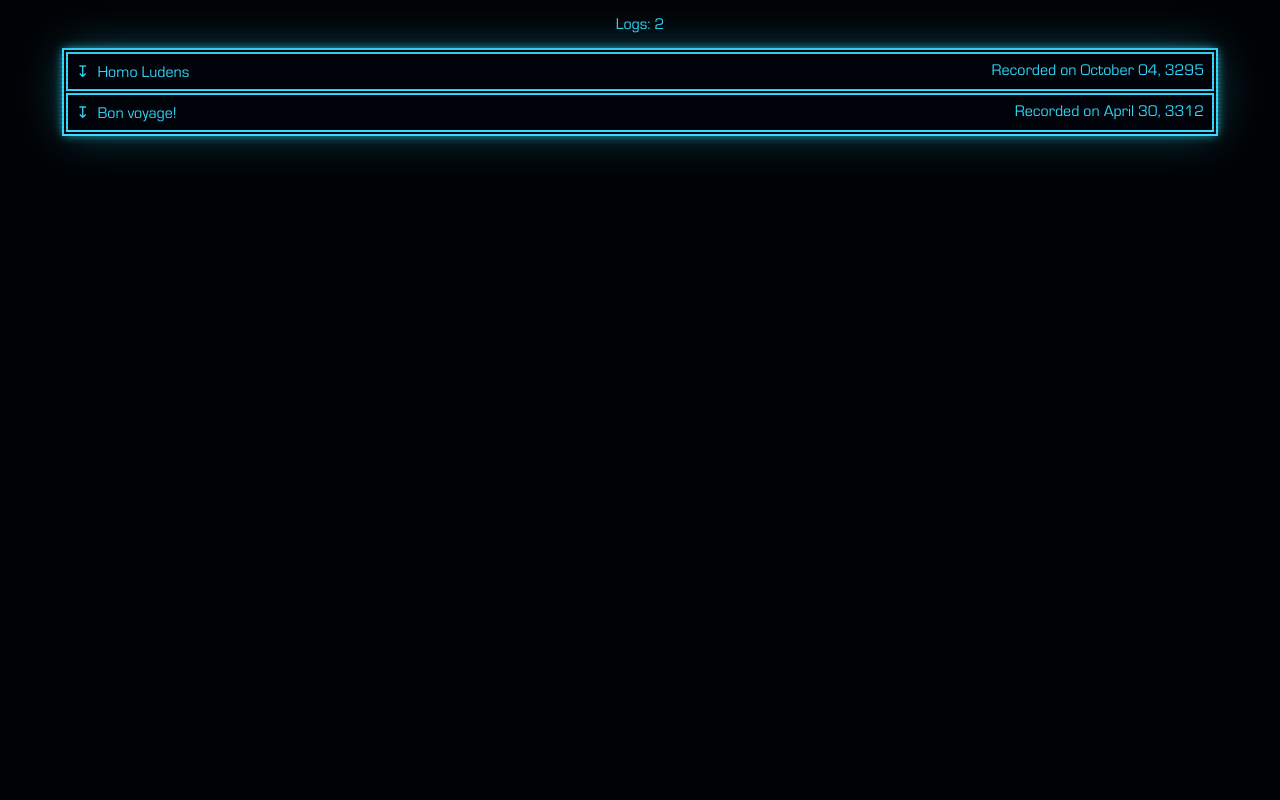
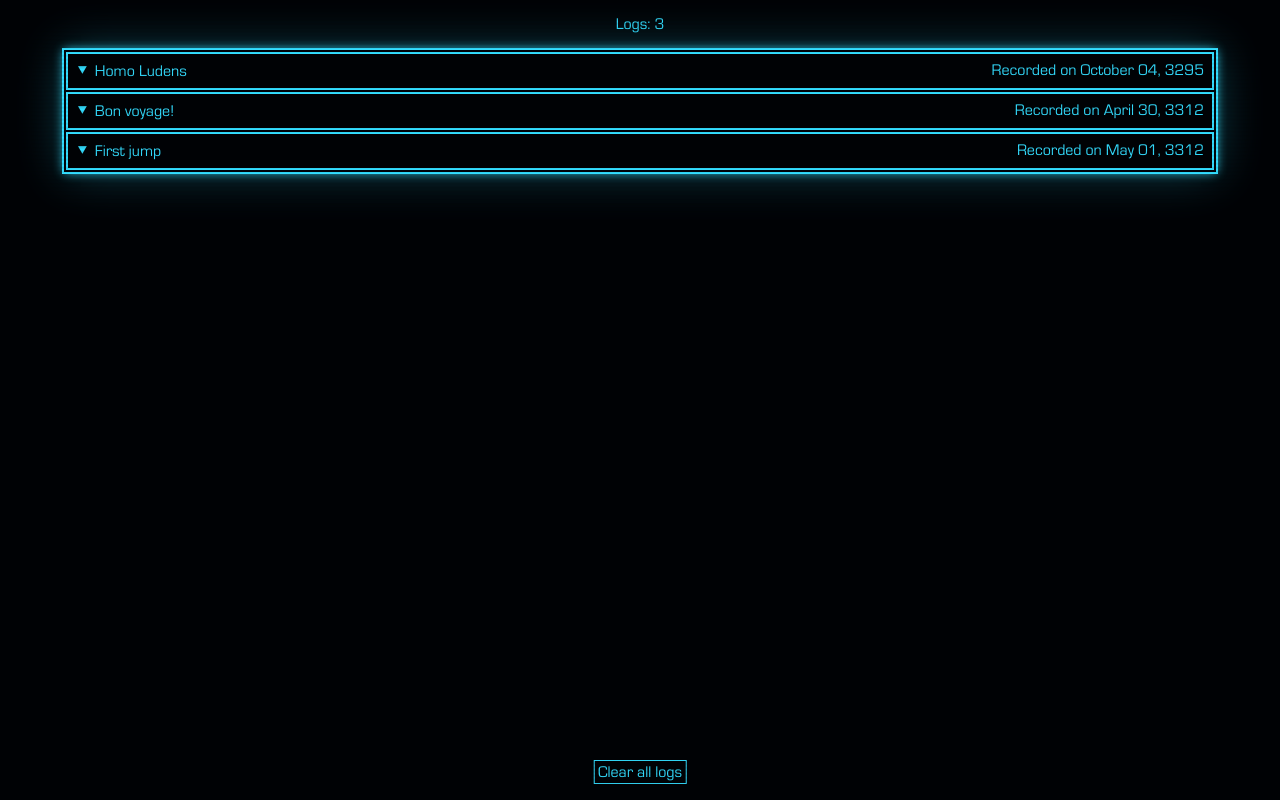
Before and after one commit to ClemOnGH/reebs-memories, a website: page index.html in a window 1280 px wide. Drawn offline with Linux system fonts and the light colour scheme.

Commit message:
Added a new log

```diff
--- /dev/null
+++ b/assets/json/first_jump.json
@@ -0,0 +1,40 @@
+{
+	"metadata": {
+		"title": "First jump",
+		"createdAt": 42359854650000,
+		"location": {
+			"system": "Rutu"
+		}
+	},
+	"conversation": [
+		{ "type": "message", "content": "[04:17:30] System name: Rutu" },
+		{ "type": "message", "content": "[04:17:30] Body name: A" },
+		{ "type": "message", "content": "[04:17:30] Fuel capacity: 100%" },
+		{ "type": "message", "content": "[04:17:30] Tritium capacity: 25,000t out of 25,000t available" },
+		{ "type": "message", "content": "[04:17:30] Landing pads: operational" },
+		{ "type": "message", "content": "[04:17:30] Hull strength: 100%" },
+		{ "type": "message", "content": "[04:17:30] Souls onboard: 6" },
+		{ "type": "message", "content": "[04:17:30] Carrier ready to jump!" },
+		{ "type": "message", "from": "CMD re-bi", "content": "*soupir*" },
+		{ "type": "message", "from": "CMD re-bi", "content": "Enclenchez le premier saut vers <span class=\"g\">XXXXXXXX</span>." },
+		{ "type": "message", "from": "Co-pilote", "content": "Entendu monsieur." },
+		{ "type": "message", "content": "[04:18:04] Jump request to <span class=\"g\">XXXXXXXX</span> engaged." },
+		{ "type": "message", "content": "[04:18:07] Jump request to <span class=\"g\">XXXXXXXX</span> accepted." },
+		{ "type": "message", "content": "[04:18:07] Begin jump phase 1..." },
+		{ "type": "message", "content": "[04:18:07] All landing pads will become unavailable in 12 minutes." },
+		{ "type": "message", "from": "CMD re-bi", "content": "Si vous me cherchez, je suis dans mon bureau." },
+		{ "type": "message", "content": "[04:28:07] 10 minutes before fleet jump." },
+		{ "type": "message", "content": "[04:33:07] 5 minutes before fleet jump." },
+		{ "type": "message", "content": "[04:33:07] Fleet will depart soon. We recommend you to head to the commanding area." },
+		{ "type": "message", "content": "[04:35:07] Jump phase 2 engaged. Securing carrier for departure." },
+		{ "type": "message", "content": "[04:37:07] Jump phase 3 engaged. Powering frame shift drive..." },
+		{ "type": "message", "content": "[04:37:37] Jump phase 4 engaged. Initiating frame shift drive..." },
+		{ "type": "message", "content": "[04:38:07] Jump phase 5 engaged. Entering hyperspace portal..." },
+		{ "type": "message", "content": "[04:38:45] Jump phase 6 engaged. Traversing hyperspace..." },
+		{ "type": "message", "content": "[04:39:02] Jump phase 7 engaged. Exiting hyperspace portal..." },
+		{
+			"type": "message",
+			"content": "[04:40:00] Fleet carrier jumped to <span class=\"g\">XXXXXXXX</span> succesfully ! Landing pads rendered operational."
+		}
+	]
+}
--- a/assets/json/homo_ludens.json
+++ b/assets/json/homo_ludens.json
@@ -9,51 +9,57 @@
 	},
 	"conversation": [
 		{ "type": "message", "from": "???", "content": "Dis, tu vois cette étoile ?" },
-		{ "type": "message", "from": "re-bi", "content": "Hein ?" },
+		{ "type": "message", "from": "CMD re-bi", "content": "Hein ?" },
 		{ "type": "message", "from": "???", "content": "Celle-là. À environ... 22 degrés du sol, pile au sud-est vu l'heure qu'il est." },
-		{ "type": "message", "from": "re-bi", "content": "Euh... oui! Je la vois!" },
+		{ "type": "message", "from": "CMD re-bi", "content": "Euh... oui! Je la vois!" },
 		{ "type": "message", "from": "???", "content": "Cette étoile, on l'appelle Rigel, ou Beta Orionis pour les intellos." },
-		{ "type": "message", "from": "re-bi", "content": "Rigel ? Qu'est-ce qu'elle a d'important ?" },
+		{ "type": "message", "from": "CMD re-bi", "content": "Rigel ? Qu'est-ce qu'elle a d'important ?" },
 		{
 			"type": "message",
 			"from": "???",
 			"content": " C'est l'étoile la plus brillante de la constellation d'Orion et la sixième plus brillante de toutes celles qu'on peut voir de nuit."
 		},
-		{ "type": "message", "from": "re-bi", "content": "Wouah!" },
-		{ "type": "message", "from": "re-bi", "content": "Tu y es déjà allé ?" },
+		{ "type": "message", "from": "CMD re-bi", "content": "Wouah!" },
+		{ "type": "message", "from": "CMD re-bi", "content": "Tu y es déjà allé ?" },
 		{ "type": "message", "from": "???", "content": "Bien sûr! C'est une vue à ne pas rater." },
 		{ "type": "message", "from": "???", "content": "Et celle-là, tu la vois ? Beaucoup plus bas, elle touche presque le sol." },
-		{ "type": "message", "from": "re-bi", "content": "Oui! Tu m'en a déjà parlé, c'est Sirius!" },
+		{ "type": "message", "from": "CMD re-bi", "content": "Oui! Tu m'en a déjà parlé, c'est Sirius!" },
 		{ "type": "message", "from": "???", "content": "C'est bien, tu apprends vite. Mais tu veux en voir une qui est vraiment importante ?" },
-		{ "type": "message", "from": "re-bi", "content": "Hm?" },
+		{ "type": "message", "from": "CMD re-bi", "content": "Hm?" },
 		{
 			"type": "message",
 			"from": "???",
 			"content": "Laisse-moi voir... au sud-sud-est... elle doit se trouver... là! Minuscule mais tu devrais pouvoir la voir."
 		},
-		{ "type": "message", "from": "re-bi", "content": "Je vois rien..." },
+		{ "type": "message", "from": "CMD re-bi", "content": "Je vois rien..." },
 		{ "type": "message", "from": "???", "content": "Regarde bien, il y en a quatres qui se chevauchent." },
-		{ "type": "message", "from": "re-bi", "content": "Celle-ci ?" },
+		{ "type": "message", "from": "CMD re-bi", "content": "Celle-ci ?" },
 		{
 			"type": "message",
 			"from": "???",
 			"content": "Presque! Celle-là c'est Zaurak. Un peu plus sur la droite il y a pi Eridani, puis Rana et enfin Ran, celle que je voulais te montrer."
 		},
-		{ "type": "message", "from": "re-bi", "content": "Je la vois, c'est bon! Mais elle est toute petite..." },
+		{ "type": "message", "from": "CMD re-bi", "content": "Je la vois, c'est bon! Mais elle est toute petite..." },
 		{ "type": "message", "from": "???", "content": "En effet. C'est une étoile naine orange. Mais tu sais ce qu'elle a de très important ?" },
-		{ "type": "message", "from": "re-bi", "content": "Non ?" },
+		{ "type": "message", "from": "CMD re-bi", "content": "Non ?" },
 		{
 			"type": "message",
 			"from": "???",
-			"content": "Il y a plus d'un millier d'années, c'était le système habitable le plus proche qu'on connaissait. Epsilon Eridani. L'Homme revait de pouvoir découvrir d'autres planètes pour toutes sortes de raisons. Certains pensaient que le réchauffement climatique deviendrait un problème majeur, d'autres pensaient que le problème venait de l'Homme et qu'il causerait sa propre perte et les quelques optimistes un peu attentionés - ceux qu'on refusait toujours d'écouter - disaient qu'un jour, l'Homme réussirait à conquérir l'univers. C'était un peu le bazar à l'époque..."
+			"content": "C'est un astronome grec du nom de Ptolémée qui l'a découvert il y a plusieurs milliers d'années déjà. Cette étoile faisait partie d'une gigantesque liste d'astres, étoiles et constellations qu'il s'amusait à cartographier. Ran n'est qu'une étoile parmis d'autres, elle n'a rien d'intéressant mais en l'an 2000, l'homme a commencé à étudier cette étoile de plus près et très vite, on a compris qu'il y avait une chance de trouver une éxoplanète similaire à la Terre."
 		},
-		{ "type": "message", "from": "re-bi", "content": "..." },
 		{
 			"type": "message",
 			"from": "???",
-			"content": "T'inquiètes! On s'est tous mis d'accord depuis. C'est pour ça que je peux aller un peu partout dans la galaxie!"
+			"content": "Ce qu'on a aussi vite compris à cette époque c'est qu'il y avait une chance pour ce système de former une planète habitable et devine quoi ? Il y en a une !"
 		},
-		{ "type": "message", "from": "re-bi", "content": "Tu crois que je pourrais voler un jour ?" },
+		{ "type": "message", "from": "CMD re-bi", "content": "C'est super mais pourquoi tu me parles de ça ?" },
+		{
+			"type": "message",
+			"from": "???",
+			"content": "Parce que ça fait partie des raisons pour lesquelles je vole encore dans l'espace. Découvrir de nouveaux mondes, les conquérir, en apprendre plus sur ce qui peut se cacher dans la galaxie... c'est tout un art pour moi."
+		},
+		{ "type": "message", "from": "CMD re-bi", "content": "..." },
+		{ "type": "message", "from": "CMD re-bi", "content": "Tu crois que je pourrais voler un jour ?" },
 		{ "type": "message", "from": "???", "content": "J'espère bien!" }
 	]
 }
--- a/assets/json/index.json
+++ b/assets/json/index.json
@@ -1 +1 @@
-["departure.json", "homo_ludens.json"]
+["departure.json", "homo_ludens.json", "first_jump.json"]
--- a/assets/scripts/get_log_count.js
+++ b/assets/scripts/get_log_count.js
@@ -1,3 +1,10 @@
+const clearLogs = document.querySelector('#clearLogs');
+
+clearLogs.addEventListener('click', (e) => {
+	localStorage.clear('last-updated');
+	localStorage.clear('saved-logs');
+});
+
 let logs;
 (async function init() {
 	logs = get_saved_logs();
@@ -27,13 +34,15 @@ function get_last_update() {
 }
 
 async function retrieve_logs() {
-	const res = await fetch('https://clemongh.github.io/reebs-memories/assets/json/index.json');
+	// const res = await fetch('https://clemongh.github.io/reebs-memories/assets/json/index.json');
+	const res = await fetch('../assets/json/index.json');
 	const files = await res.json();
 	let fetched_logs = [];
 
 	for (const file of files) {
 		try {
-			const data = await fetch(`https://clemongh.github.io/reebs-memories/assets/json/${file}`).then((d) => d.json());
+			// const data = await fetch(`https://clemongh.github.io/reebs-memories/assets/json/${file}`).then((d) => d.json());
+			const data = await fetch(`../assets/json/${file}`).then((d) => d.json());
 			fetched_logs.push(data);
 		} catch (e) {
 			console.error(e);
@@ -70,7 +79,7 @@ function create_new_entry(entry) {
 			img.classList.add('log-embedded-image');
 		} else {
 			newLine = document.createElement('p');
-			newLine.textContent = (line.from ? line.from + ': ' : '') + line.content;
+			newLine.innerHTML = (line.from ? line.from + ': ' : '') + line.content;
 		}
 		accordionContentDiv.appendChild(newLine);
 	});
--- a/assets/styles/def.css
+++ b/assets/styles/def.css
@@ -31,10 +31,9 @@ body::after {
 	height: 100%;
 	width: 100%;
 	animation-name: moveBg;
-	animation-duration: 0.5s;
+	animation-duration: 0.3s;
 	animation-timing-function: linear;
 	animation-iteration-count: infinite;
-	z-index: 9999;
 	pointer-events: none;
 	background: repeating-linear-gradient(rgba(0, 0, 0, 0.08), rgba(0, 0, 0, 0.08) 2px, transparent 2px, transparent 4px);
 }
@@ -48,6 +47,7 @@ body::after {
 	transform: translateX(-50%);
 	top: 50px;
 	left: 50vw;
+	max-height: calc(100vh - 100px);
 	width: 90vw;
 	outline: 2px solid var(--accent);
 	box-shadow:
@@ -57,9 +57,7 @@ body::after {
 	overflow: auto;
 	scrollbar-width: none;
 	-ms-overflow-style: none;
-	max-height: 80vh;
 	padding: 4px;
-	transition: height 250ms ease-out;
 }
 
 #log_list::-webkit-scrollbar {
@@ -78,6 +76,7 @@ body::after {
 }
 
 .log-entry {
+	background: hsl(220, 90%, 1%);
 	outline: 2px solid var(--accent);
 }
 
@@ -100,9 +99,9 @@ body::after {
 }
 
 .log-entry-title::before {
-	content: '↧';
+	content: '⯆';
 	display: inline-block;
-	margin-right: 8px;
+	margin-right: 6px;
 	transition: transform 150ms ease-out;
 }
 
@@ -125,9 +124,7 @@ body::after {
 .log-entry-content {
 	display: grid;
 	grid-template-rows: 0fr;
-	transition:
-		grid-template-rows 250ms ease-out,
-		margin 250ms ease-out;
+	transition: grid-template-rows 250ms ease-out;
 }
 
 .log-entry-content > div {
@@ -146,74 +143,87 @@ body::after {
 	overflow: hidden;
 }
 
-/* #log_list .log-entry .log-metadata {
-	transition: background 150ms ease-out;
-}
-#log_list .log-entry .log-metadata * {
-	transition: color 150ms ease-out;
-}
-
-#log_list .log-entry .log-entry-title::before {
-	content: '↧';
-	display: inline-block;
-	margin-right: 8px;
-	transition: transform 100ms ease-out;
-}
-
-#log_list .log-entry.a .log-entry-title::before {
-	transform: scaleY(-1);
-}
-
-#log_list .log-entry:hover:not(.d) .log-metadata {
-	cursor: pointer;
+span.g {
+	color: transparent;
 	background: var(--accent);
-}
-
-#log_list .log-entry:hover:not(.d) .log-metadata * {
-	color: hsl(220, 100%, 2%);
-}
-
-#log_list .log-metadata p {
+	position: relative;
 	display: inline-block;
 }
 
-#log_list .log-metadata {
-	padding: 0.5em;
+span.g::before {
+	position: absolute;
+	content: '';
+	top: 0;
+	left: 0;
+	width: 100%;
+	height: 100%;
+	background: yellow;
+	mix-blend-mode: color-dodge;
+	animation: noise linear infinite 0.2s;
 }
 
-#log_list .log-entry-recovery-date {
-	float: right;
+span.g::after {
+	position: absolute;
+	content: '';
+	top: 0;
+	left: 0;
+	width: 100%;
+	height: 100%;
+	background: magenta;
+	mix-blend-mode: color-dodge;
+	animation: noise linear infinite 0.3s reverse;
 }
 
-#log_list .log-entry .log-entry-content {
-	max-height: 0px;
-	overflow: hidden;
-	transition:
-		padding 150ms,
-		max-height 150ms;
+button#clearLogs {
+	position: absolute;
+	bottom: 16px;
+	left: 50%;
+	transform: translateX(-50%);
+	background: hsl(220, 90%, 1%);
+	border: 1px solid var(--accent);
+	font-size: 16px;
+	padding: 0.2em;
 }
 
-#log_list .log-entry .log-entry-content > div {
-	margin: 0.5em;
+button#clearLogs:hover {
+	background: var(--accent);
+	color: hsl(220, 90%, 1%);
+	cursor: pointer;
 }
 
-#log_list .log-entry.a .log-entry-content {
-	border-top: 1px solid var(--accent);
-} */
+button#clearLogs:active {
+	transition: all 150ms ease-in;
+	color: hsl(from var(--accent) h s 50%);
+	background: hsl(from var(--accent) h s 20%);
+	border-color: hsl(from var(--accent) h s 20%);
+}
+
+@keyframes noise {
+	0% {
+		transform: translate(-1px, 0px);
+	}
+	20% {
+		transform: translate(1px, 1px);
+	}
+	40% {
+		transform: translate(0px, -3px);
+	}
+	60% {
+		transform: translate(-1px, 1px);
+	}
+	80% {
+		transform: translate(2px, 0px);
+	}
+	100% {
+		transform: translate(-2px, 0px);
+	}
+}
 
 @keyframes moveBg {
 	from {
 		background-position: 50% 50%;
 	}
 	to {
-		background-position: 50% calc(50% + 6px);
+		background-position: 50% calc(50% + 4px);
 	}
 }
-
-@media screen and (max-height: 500px) {
-	#log_list {
-		top: 50px;
-		transform: translateX(-50%);
-		height: calc(100vh - 100px);
-	}
-}
--- a/index.html
+++ b/index.html
@@ -11,6 +11,7 @@
 		<div id="log_list">
 			<p id="error_no_logs_found">No logs found</p>
 		</div>
+		<button id="clearLogs">Clear all logs</button>
 	</body>
 	<script src="./assets/scripts/get_log_count.js" defer></script>
 </html>
```
